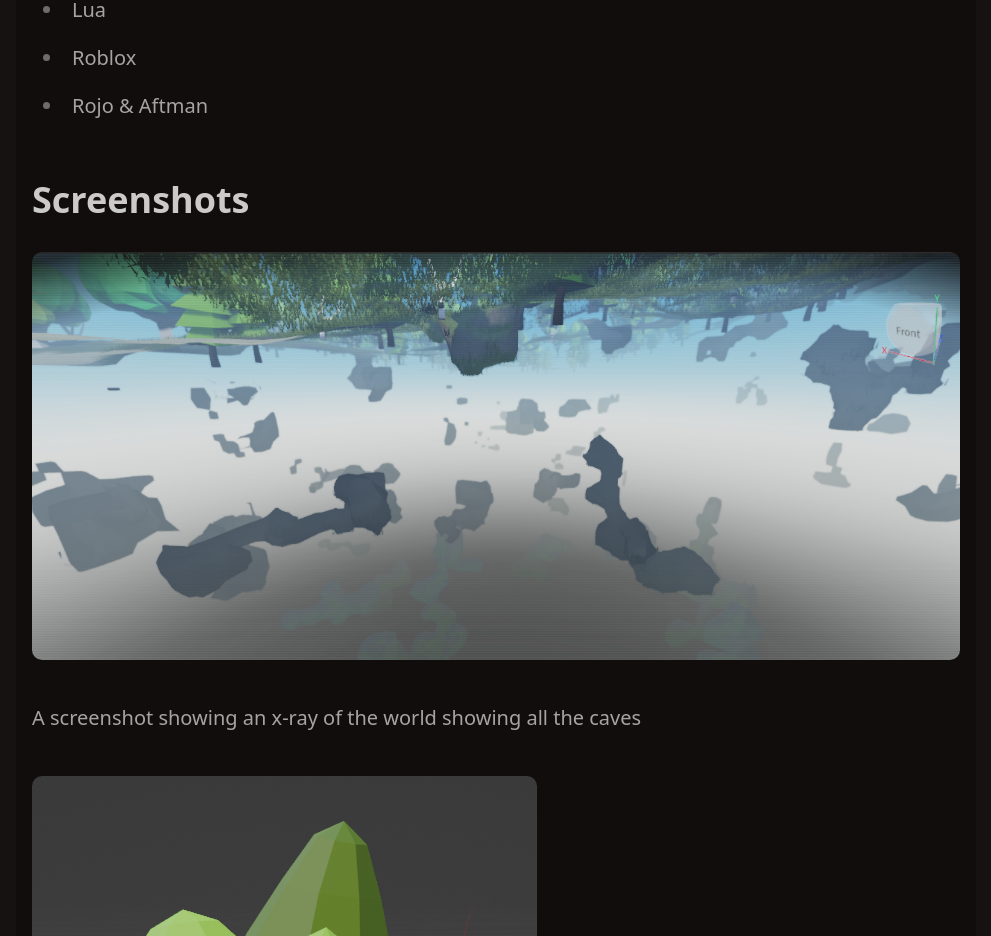
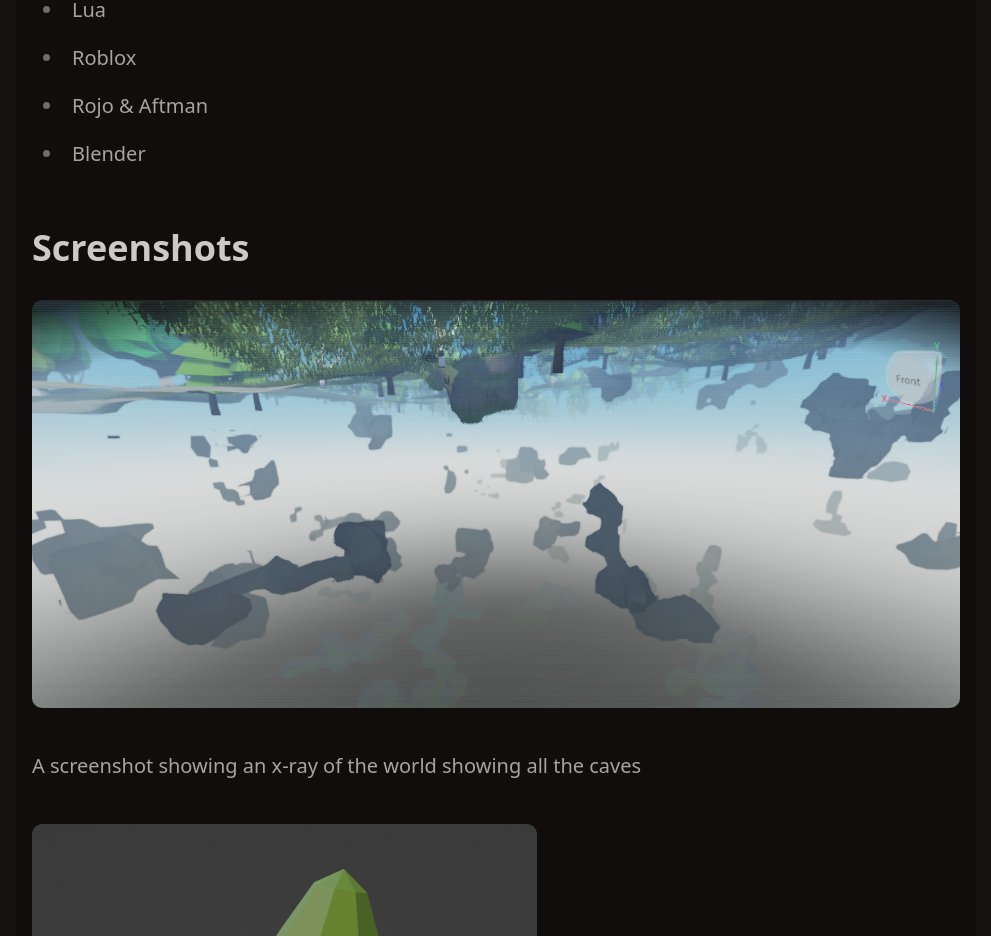
Before and after one commit to ChaoticLeah/Portfolio, a SvelteKit app: page /projects/DesolateDominion in a window 1280 px wide. Shown: the part 1060-1996 px from the top of the page, without its empty margins (144-1135 px from the left). Built offline with nearby package versions, Linux system fonts and the light colour scheme.

Commit message:
Add tool to DD project

```diff
--- a/src/routes/projects/DesolateDominion/+page.svelte
+++ b/src/routes/projects/DesolateDominion/+page.svelte
@@ -48,6 +48,7 @@
 		<li>Lua</li>
 		<li>Roblox</li>
 		<li>Rojo & Aftman</li>
+		<li>Blender</li>
 	</ul>
 
 	<h2>Screenshots</h2>
```
Also changed, not shown: 23 other files (tests, documents, lock files or other folders).
